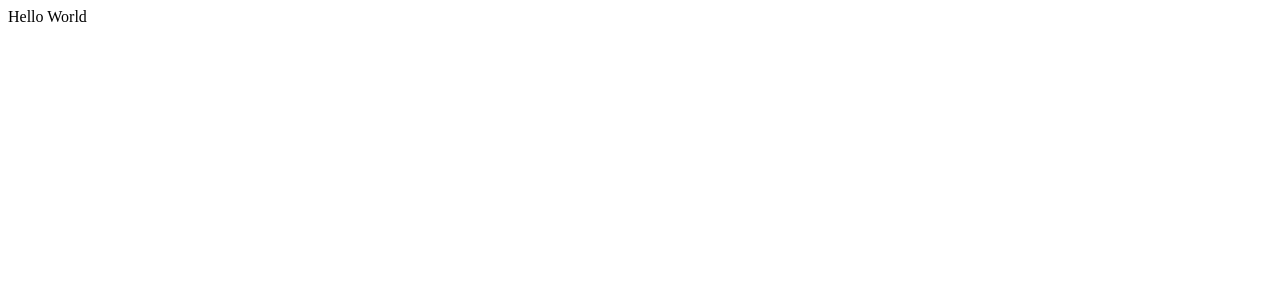
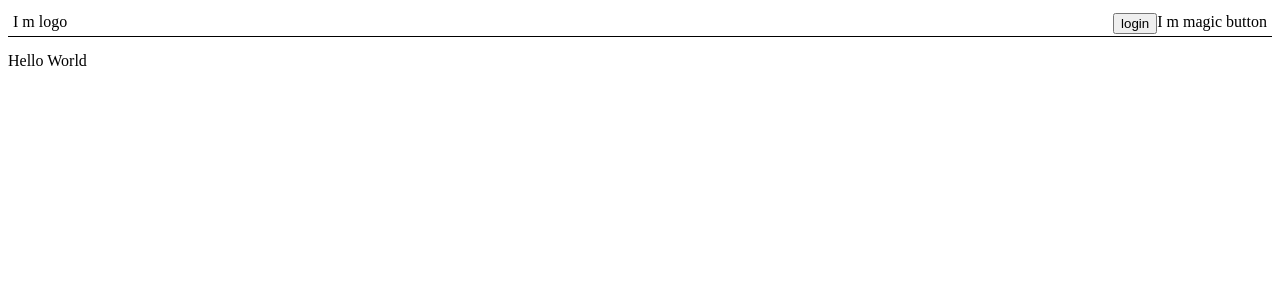
Before and after one commit to akhileshcoder/rectDemoProject, a React app: page / in a window 1280 px wide. Shown: the top 300 px of the page. Built offline with nearby package versions, Linux system fonts and the light colour scheme.

Commit message:
multipleComponent

```diff
--- a/App.jsx
+++ b/App.jsx
@@ -1,10 +1,14 @@
 import React from "react";// var React =require("react")
+import Header from "./Components/header.jsx";
 
 class App extends React.Component{
     render(){
         return (
             <div>
-                Hello World
+                <Header />
+                <div>
+                    Hello World
+                </div>
             </div>
         )
     }
--- /dev/null
+++ b/Components/header.jsx
@@ -0,0 +1,18 @@
+import React from "react";// var React =require("react")
+
+class Header extends React.Component{
+    render(){
+        let myStyle={padding:"5px", borderBottom:"1px solid",marginBottom:"15px"};
+        return (
+            <div>
+                <div style={myStyle}>
+                    <span>I m logo</span>
+                    <span className="pull-right">I m magic button</span>
+                    <button className="pull-right">login</button>
+                </div>
+            </div>
+        )
+    }
+}
+
+export default Header;
--- a/index.html
+++ b/index.html
@@ -3,6 +3,7 @@
 <head>
     <meta charset="UTF-8">
     <title>My first React</title>
+    <link rel="stylesheet" href="style/style.css">
 </head>
 <body>
     <div id="app"></div>
--- /dev/null
+++ b/style/style.css
@@ -0,0 +1,3 @@
+.pull-right{
+    float: right;
+}
```
